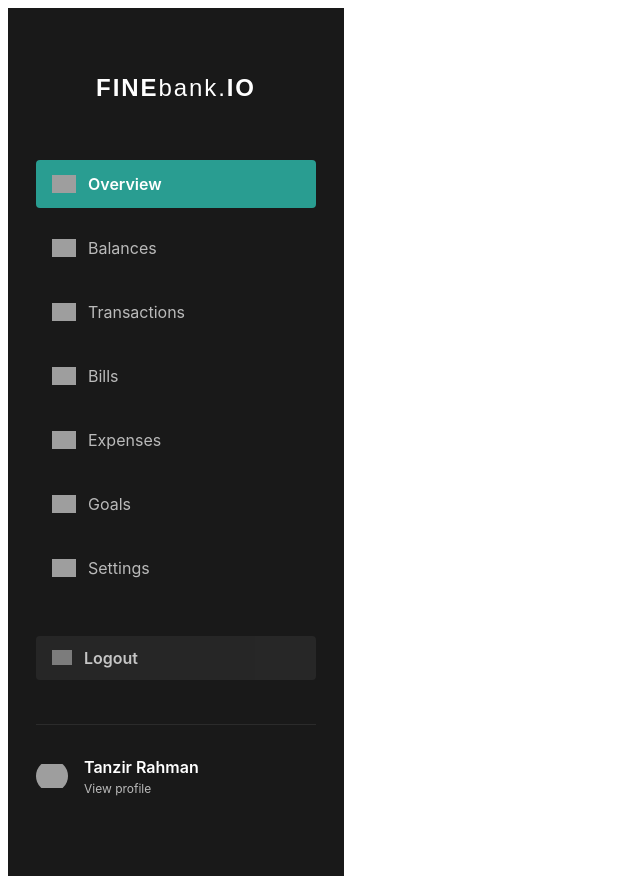
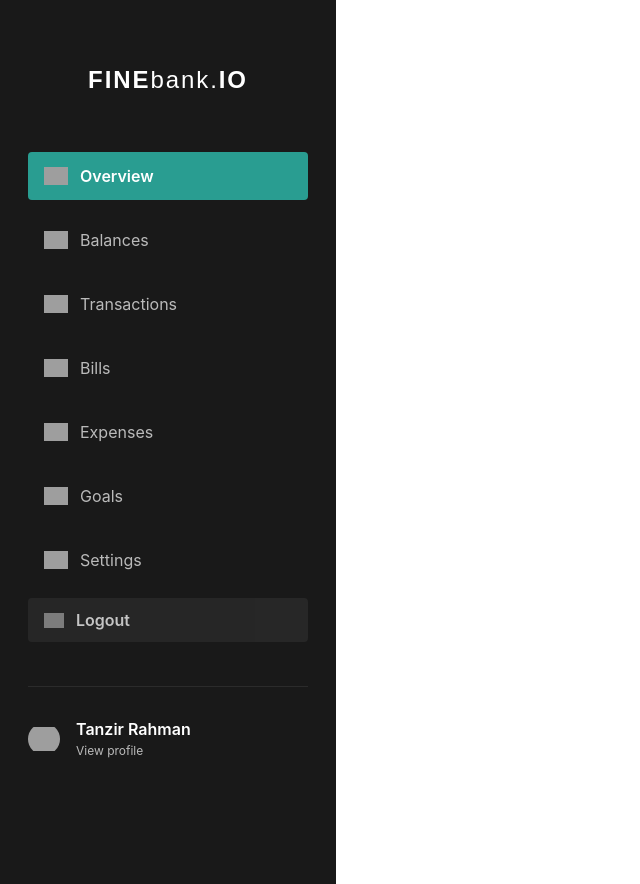
Before and after one commit to Matheuskocotem/FINEbank.IO, a Vue app: page /overview in a window 1280 px wide. Shown: the whole page, without its empty margins (0-640 px from the left). After the commit the page ends 800 px from the top, so only its background shows below. Built offline with nearby package versions, Linux system fonts and the light colour scheme; grey boxes are pictures that could not be loaded.

Commit message:
Side bar style finalizado

```diff
--- a/src/components/Sidebar.vue
+++ b/src/components/Sidebar.vue
@@ -109,9 +109,14 @@ export default defineComponent({
 .navigation-sidebar {
   background: var(--Default-Black, #191919);
   display: flex;
-  max-width: 280px;
   flex-direction: column;
+  width: 280px;
   padding: 48px 28px;
+  height: 100vh;
+  position: fixed;
+  top: 0;
+  left: 0;
+  overflow: auto;
 }
 
 .brand-container {
@@ -182,6 +187,7 @@ export default defineComponent({
   border: none;
   cursor: pointer;
   width: 100%;
+  margin-top: -250px; /* Ajuste o valor conforme necessário */
 }
 
 .logout-icon {
```
